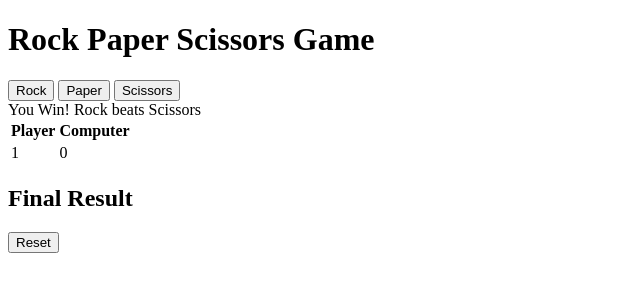
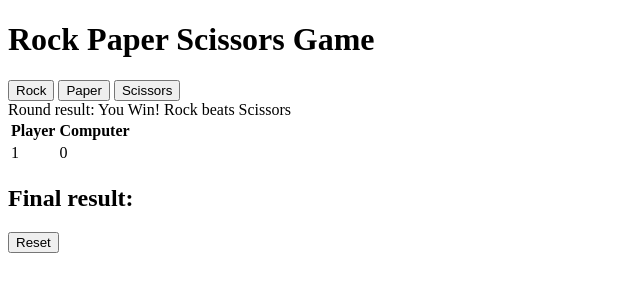
Before and after one commit to wissman77/rock-paper-scissors, a plain HTML site: page index.html in a window 1280 px wide. Both pictures are taken after a click on the button "Rock". Shown: the whole page, without its empty margins (0-640 px from the left). Drawn offline with Linux system fonts and the light colour scheme.

Commit message:
Add text to round result and final result

```diff
--- a/index.html
+++ b/index.html
@@ -33,7 +33,7 @@
           </tbody>
         </table>
         <div class="reset-div">
-          <h2>Final Result</h2>
+          <h2 class="final-result">Final Result</h2>
           <button class="reset">Reset</button>
         </div>
       </div>
--- a/script.js
+++ b/script.js
@@ -5,10 +5,12 @@ const scissors = 'scissors';
 let computerScore = 0;
 let playerScore = 0;
 
+// UI elements
 const btns = document.querySelectorAll('button');
 const playerScoreUI = document.querySelector('.player-score');
 const computerScoreUI = document.querySelector('.computer-score');
 const roundResultUI = document.querySelector('.round-result');
+const finalResultUI = document.querySelector('.final-result');
 
 for (let button of btns) {
   button.addEventListener('click', (e) => playGame(e));
@@ -29,7 +31,7 @@ function playGame(e) {
   const computerSelection = getComputerChoice();
   const result = playRound(playerSelection, computerSelection);
 
-  roundResultUI.textContent = result;
+  roundResultUI.textContent = `Round result: ${result}`;
 
   if (result.startsWith('You Lose!')) {
       computerScore += 1;
@@ -40,6 +42,7 @@ function playGame(e) {
   playerScoreUI.textContent = playerScore;
   computerScoreUI.textContent = computerScore;
 
+  finalResultUI.textContent = `Final result: ${showWinner(playerScore, computerScore)}`;
 }
 
 function getComputerChoice() {
@@ -82,5 +85,7 @@ function showWinner(playerScore, computerScore) {
     return `You Win the game, Player score: ${playerScore}, Computer score: ${computerScore}`;
   } else if (computerScore === 5) {
     return `You Lose the game, Player score: ${playerScore}, Computer score: ${computerScore}`;
+  } else {
+    return '';
   }
 }
```
